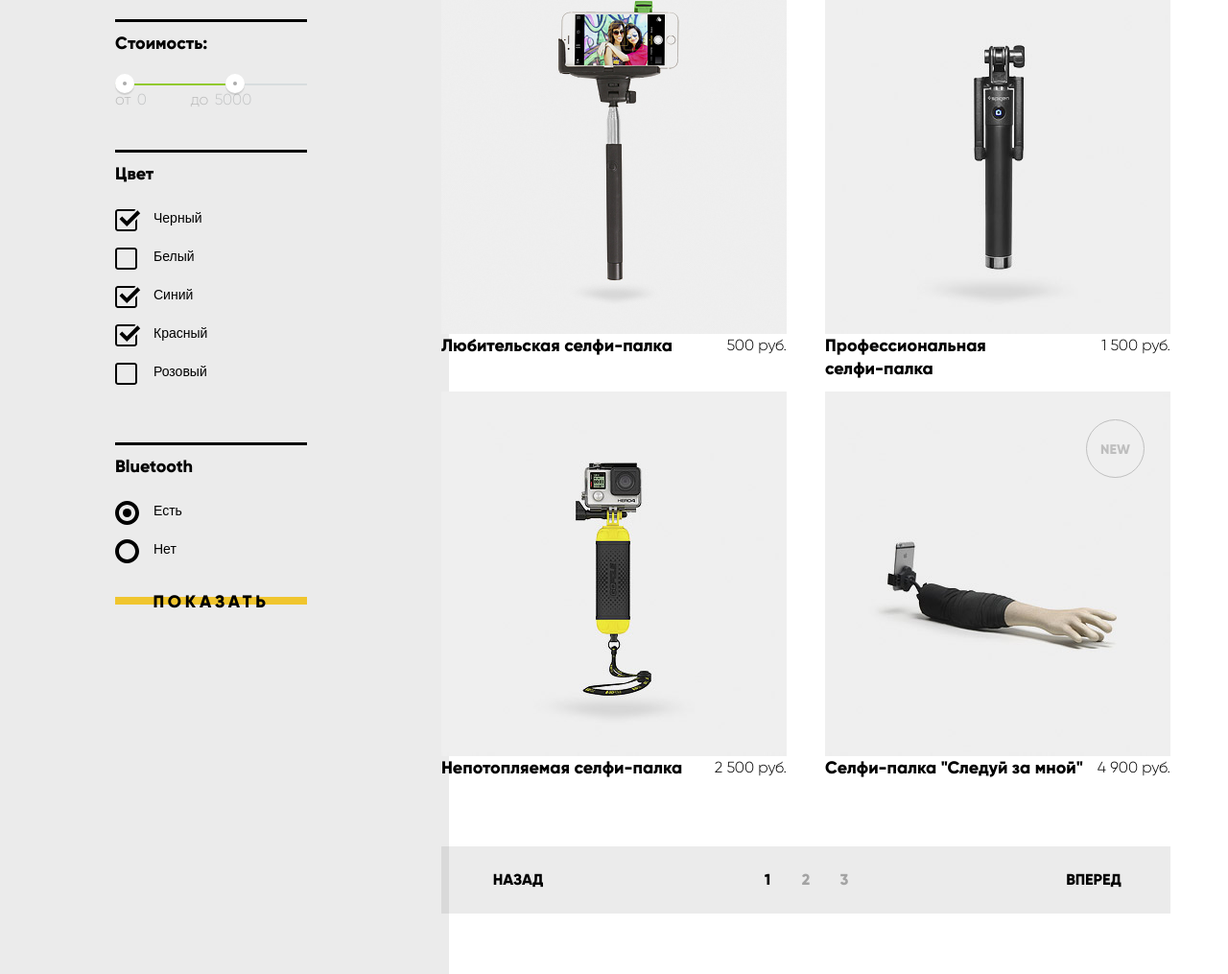
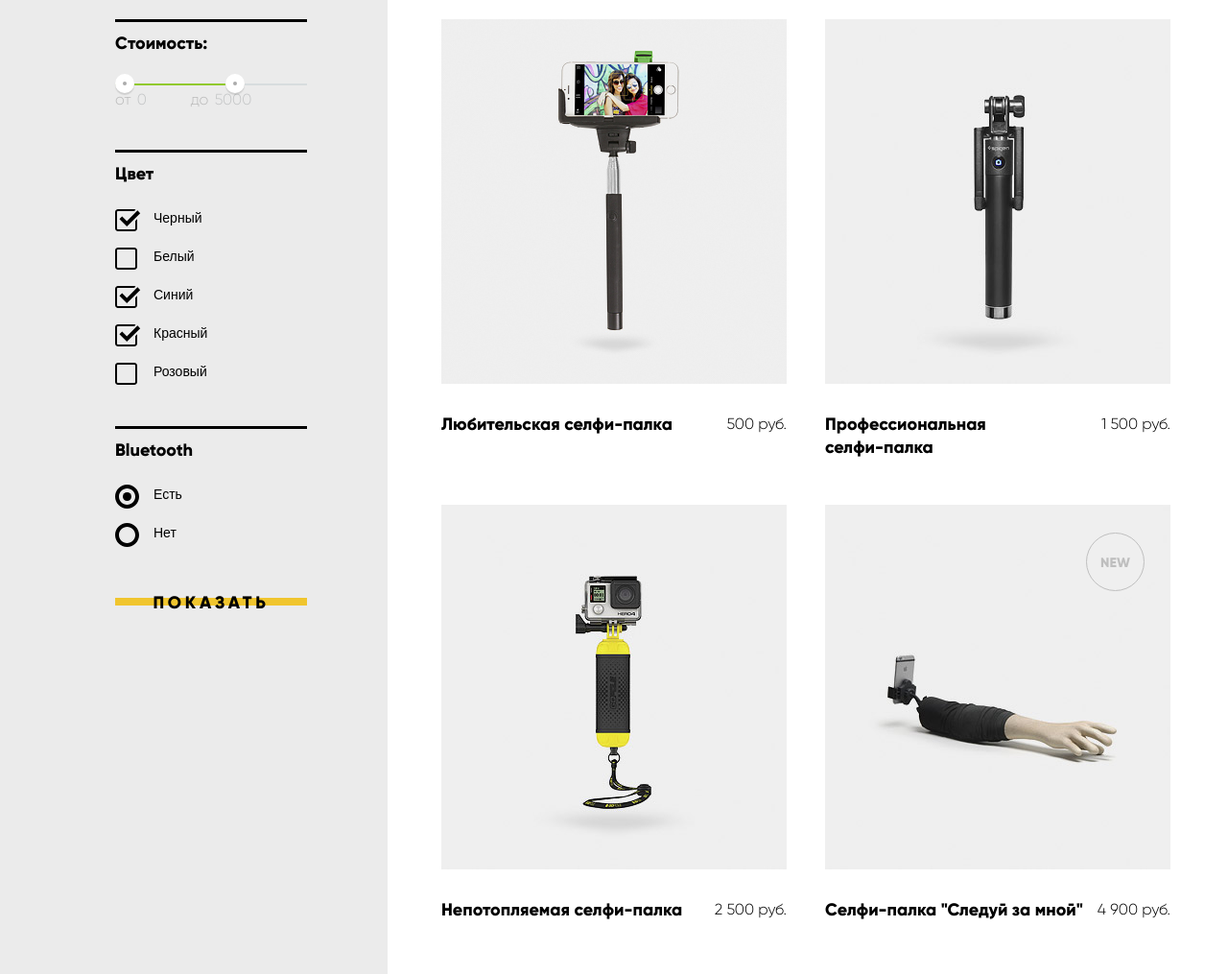
Before and after one commit to ibratrx/device, a plain HTML site: page catalog.html in a window 1280 px wide. Shown: the part 525-1540 px from the top of the page at 96% size. Drawn offline with Linux system fonts and the light colour scheme.

Commit message:
modified catalog page

```diff
--- a/css/style.css
+++ b/css/style.css
@@ -964,7 +964,7 @@ a:active {
 
 .catalog-wrapper {
   min-height: 1284px;
-  background-image: linear-gradient(to right, rgba(0, 0, 0, .08) 36.55%, transparent 36.55%);
+  background-image: linear-gradient(to right, rgba(0, 0, 0, .08) 31.55%, transparent 31.55%);
 }
 
 .filter-container {
@@ -1159,6 +1159,7 @@ fieldset {
   font-size: 14px;
   line-height: 40px;
   font-family: "opensanslight",Arial,sans-serif;
+  margin-bottom: -3px;
 }
 
 .filter legend:before {
@@ -1212,7 +1213,7 @@ fieldset {
   flex-wrap: wrap;
   justify-content: space-between;
   align-items: flex-start;
-  /* margin: 70px 0 0; */
+  margin: 70px 0 0;
   padding: 0;
   list-style: none;
 }
@@ -1227,6 +1228,7 @@ fieldset {
 .catalog-item-description {
   display: flex;
   justify-content: space-between;
+  margin: 30px 0px 48px;
 }
 
 .catalog-item-description .item-name {
@@ -1287,6 +1289,7 @@ fieldset {
   border: 0px;
   width: 200px;
   text-transform: uppercase;
+  margin-top: 35px;
 }
 
 .pagination-item.pages {
@@ -1302,6 +1305,7 @@ fieldset {
   min-width: 40px;
   height: 70px;
   background-color: transparent;
+  letter-spacing: 3px;
 }
 
 .pagination-page-no button {
@@ -1319,7 +1323,7 @@ fieldset {
 }
 
 .pagination-item.step {
-  width: 160px;
+  width: 130px;
   cursor: pointer;
 }
 
```
